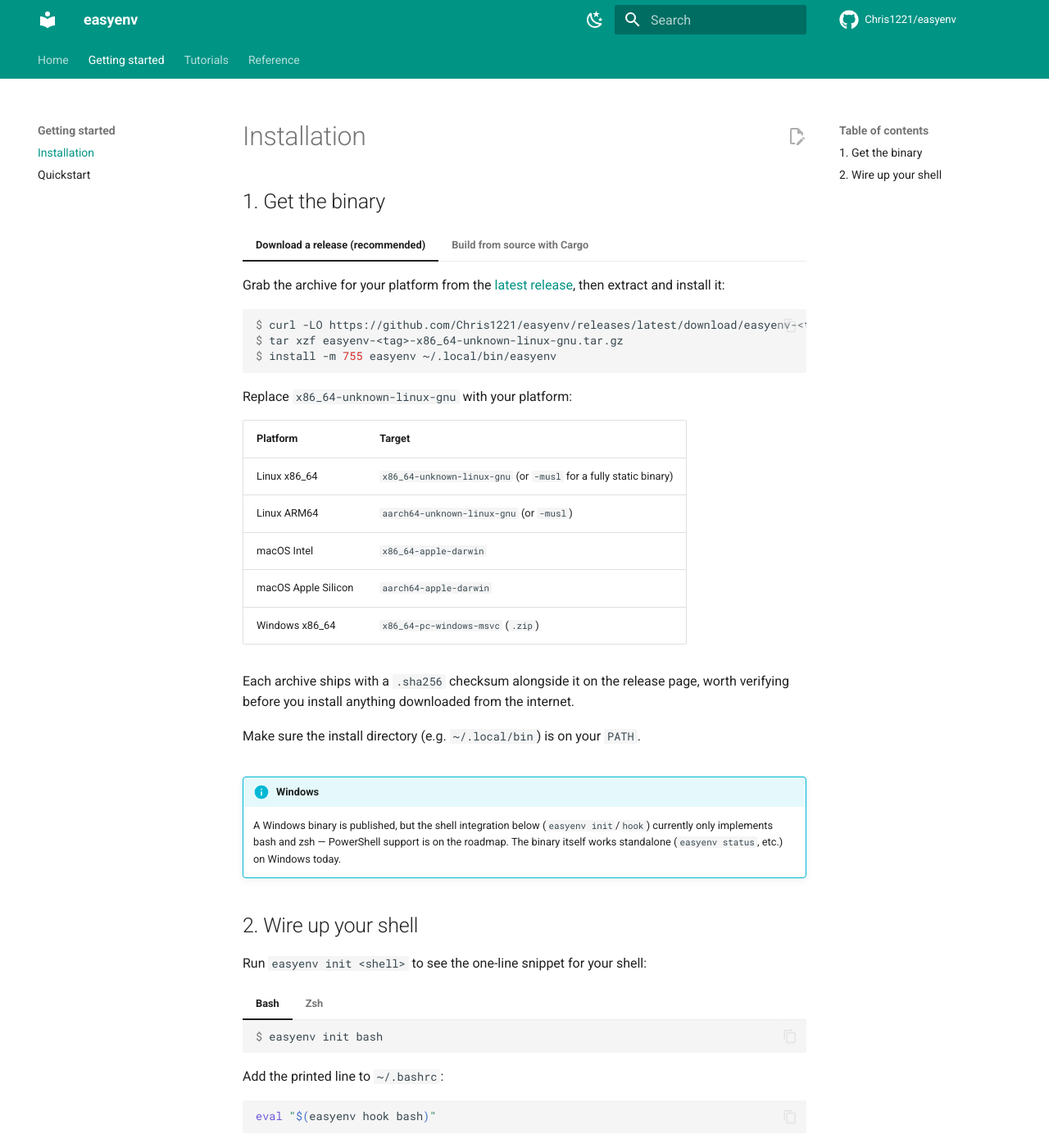
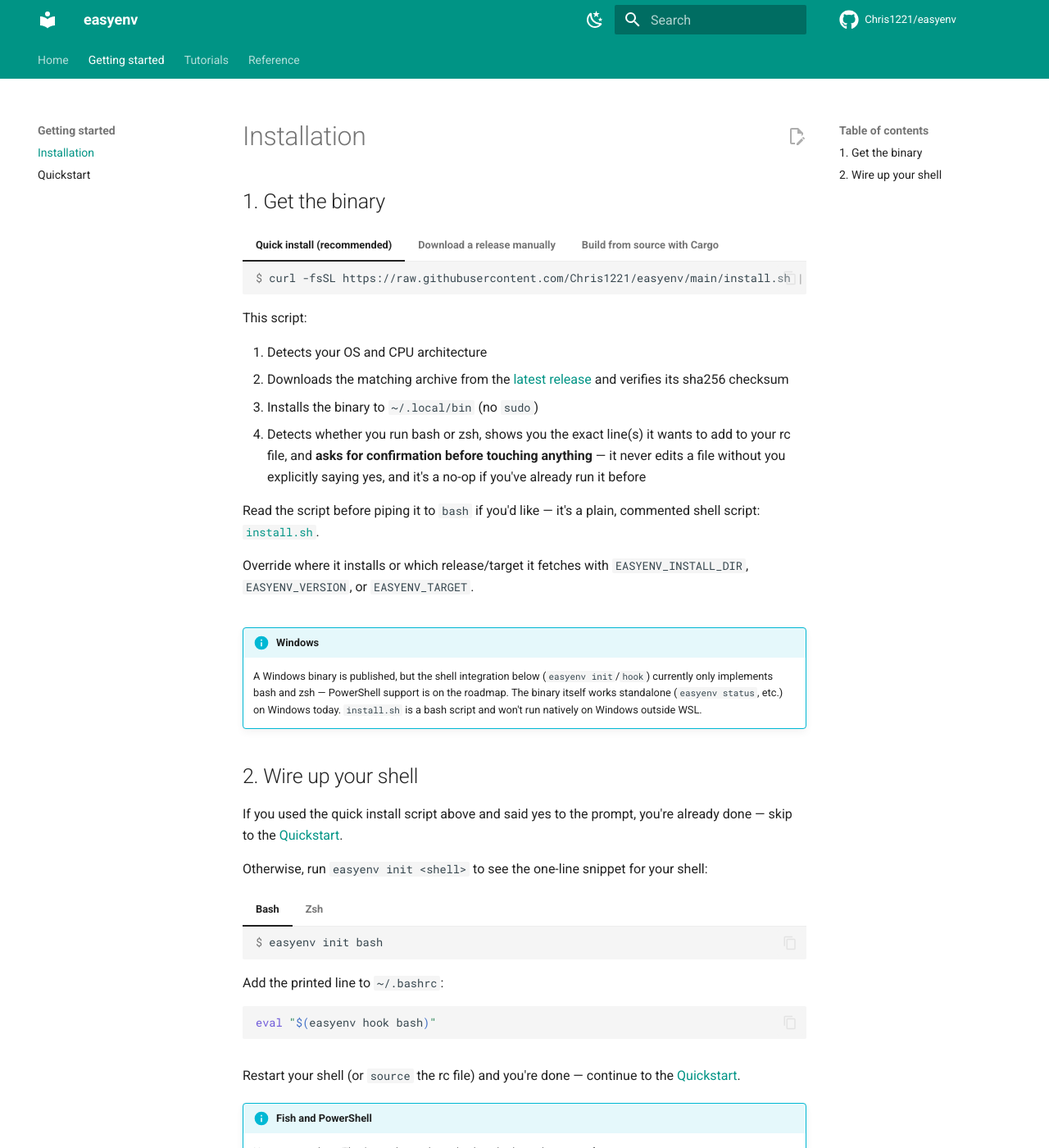
Before and after one commit to Chris1221/easyenv, an MkDocs documentation site: the page built from docs/getting-started/installation.md, in a window 1280 px wide and 1400 px high. Shown: the whole window at 82% size. Built offline with MkDocs 1.6.1 and Material for MkDocs 9.7.7, drawn with Linux system fonts in a browser that asks for light colours; comment, search, counter and statistics services are not loaded.

Commit message:
feat(install): add curl|bash installer with confirmed rc-file setup
install.sh detects OS/arch (including musl vs glibc on Linux),
resolves and downloads the matching release archive, verifies its
sha256 checksum, installs to ~/.local/bin (no sudo), and shows the
exact rc-file lines it wants to add before asking for confirmation --
it never edits a file without an explicit yes, reads from /dev/tty so
it works when piped from curl, and is idempotent on rerun.

Fixed along the way while testing against the real v0.1.0 release:
a SIGPIPE from `curl | grep -m1` aborting the script under
`set -e -o pipefail`, a checksum-asset filename mismatch, an unbound
`tmp_dir` in the EXIT trap once main() returned, noisy /dev/tty error
output, and a broken idempotency check (the written line contains a
quote between "easyenv" and "hook", so the substring match never hit,
which would have appended the hook line again on every rerun).
Verified interactively via a real pty and shellcheck-clean.

Adds a shellcheck CI step, and leads the README/docs installation
instructions with the one-liner instead of manual download/build.

Co-Authored-By: Claude Sonnet 5 <noreply@anthropic.com>

````diff
--- a/README.md
+++ b/README.md
@@ -22,12 +22,9 @@ No `.envrc`, no per-directory trust prompts, no leftover variables from the last
 ## Quickstart
 
 ```console
-$ curl -LO https://github.com/Chris1221/easyenv/releases/latest/download/easyenv-<tag>-x86_64-unknown-linux-gnu.tar.gz
-$ tar xzf easyenv-*.tar.gz && install -m 755 easyenv ~/.local/bin/easyenv
-# or: cargo install --path . --locked, from a clone
-
-$ easyenv init bash                 # or: zsh
-# add the printed line to your ~/.bashrc (or ~/.zshrc), then restart your shell
+$ curl -fsSL https://raw.githubusercontent.com/Chris1221/easyenv/main/install.sh | bash
+# detects your platform, downloads + checksum-verifies the release binary,
+# installs to ~/.local/bin (no sudo), and asks before touching your rc file
 
 $ cd ~/some/project
 $ echo 'API_KEY=demo-123' > .env
@@ -36,7 +33,7 @@ $ echo $API_KEY
 demo-123
 ```
 
-Prebuilt archives for Linux (x86_64/aarch64, gnu/musl), macOS (Intel/Apple Silicon), and Windows are on the [releases page](https://github.com/Chris1221/easyenv/releases). See the [installation guide](http://chrisbcole.me/easyenv/getting-started/installation/) and [quickstart tutorial](http://chrisbcole.me/easyenv/getting-started/quickstart/) for the full walkthrough.
+`install.sh` is a plain, [readable shell script](install.sh) — review it before piping it to `bash` if you'd like. Prebuilt archives for Linux (x86_64/aarch64, gnu/musl), macOS (Intel/Apple Silicon), and Windows are also on the [releases page](https://github.com/Chris1221/easyenv/releases) if you'd rather install manually, and `cargo install --path .` works from a clone. See the [installation guide](http://chrisbcole.me/easyenv/getting-started/installation/) and [quickstart tutorial](http://chrisbcole.me/easyenv/getting-started/quickstart/) for the full walkthrough.
 
 ## How it compares
 
--- a/docs/getting-started/installation.md
+++ b/docs/getting-started/installation.md
@@ -2,7 +2,24 @@
 
 ## 1. Get the binary
 
-=== "Download a release (recommended)"
+=== "Quick install (recommended)"
+
+    ```console
+    $ curl -fsSL https://raw.githubusercontent.com/Chris1221/easyenv/main/install.sh | bash
+    ```
+
+    This script:
+
+    1. Detects your OS and CPU architecture
+    2. Downloads the matching archive from the [latest release](https://github.com/Chris1221/easyenv/releases/latest) and verifies its sha256 checksum
+    3. Installs the binary to `~/.local/bin` (no `sudo`)
+    4. Detects whether you run bash or zsh, shows you the exact line(s) it wants to add to your rc file, and **asks for confirmation before touching anything** — it never edits a file without you explicitly saying yes, and it's a no-op if you've already run it before
+
+    Read the script before piping it to `bash` if you'd like — it's a plain, commented shell script: [`install.sh`](https://github.com/Chris1221/easyenv/blob/main/install.sh).
+
+    Override where it installs or which release/target it fetches with `EASYENV_INSTALL_DIR`, `EASYENV_VERSION`, or `EASYENV_TARGET`.
+
+=== "Download a release manually"
 
     Grab the archive for your platform from the [latest release](https://github.com/Chris1221/easyenv/releases/latest), then extract and install it:
 
@@ -39,11 +56,13 @@
     Useful if you're on a platform without a prebuilt archive, or want to build from a specific commit.
 
 !!! info "Windows"
-    A Windows binary is published, but the shell integration below (`easyenv init`/`hook`) currently only implements bash and zsh — PowerShell support is on the roadmap. The binary itself works standalone (`easyenv status`, etc.) on Windows today.
+    A Windows binary is published, but the shell integration below (`easyenv init`/`hook`) currently only implements bash and zsh — PowerShell support is on the roadmap. The binary itself works standalone (`easyenv status`, etc.) on Windows today. `install.sh` is a bash script and won't run natively on Windows outside WSL.
 
 ## 2. Wire up your shell
 
-Run `easyenv init <shell>` to see the one-line snippet for your shell:
+If you used the quick install script above and said yes to the prompt, you're already done — skip to the [Quickstart](quickstart.md).
+
+Otherwise, run `easyenv init <shell>` to see the one-line snippet for your shell:
 
 === "Bash"
 
````
Also changed, not shown: docs/index.md (+6 -0 lines), 2 other files.
